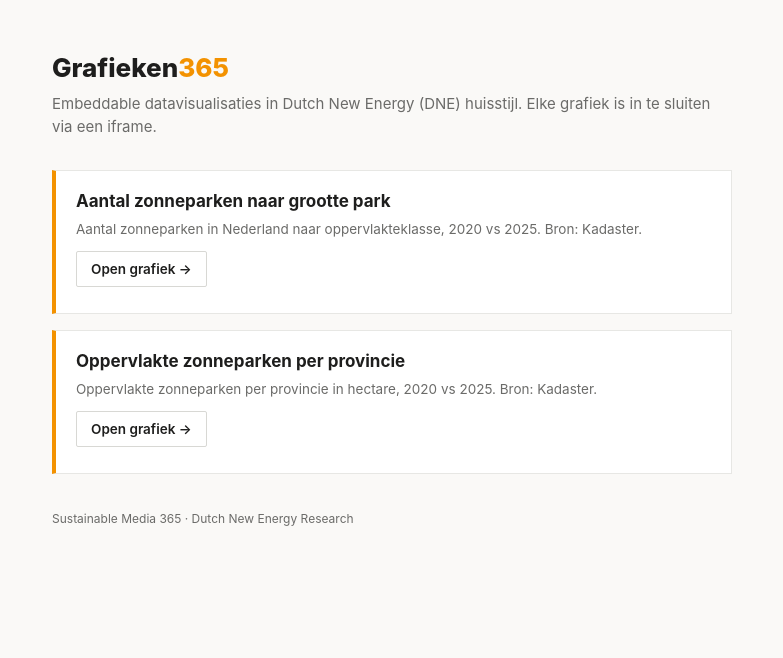
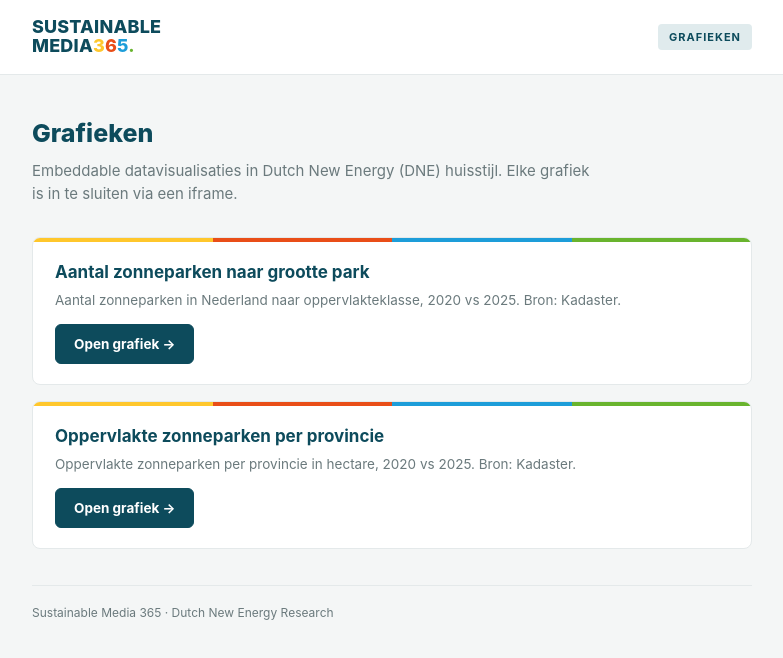
Before and after one commit to gijsdaniel/Grafieken-365, a plain HTML site: page index.html in a window 1280 px wide. Shown: the whole page, without its empty margins (248-1031 px from the left). Drawn offline with Linux system fonts and the light colour scheme.

Commit message:
Index.html

```diff
--- a/index.html
+++ b/index.html
@@ -3,99 +3,156 @@
 <head>
 <meta charset="UTF-8">
 <meta name="viewport" content="width=device-width, initial-scale=1.0">
-<title>Grafieken 365 — DNE embeddable charts</title>
+<title>Sustainable Media 365 — embeddable grafieken</title>
 <style>
   :root{
-    --geel:#FFC72C;
-    --oranje:#F39200;
-    --tekst:#1e1e1d;
-    --grijs:#6b6b69;
-    --grid:#e7e7e4;
+    --petrol:#0d4b5c;
+    --petrol-dark:#093a47;
+    --geel:#ffc72c;
+    --oranje:#e94e18;
+    --blauw:#1d9dd9;
+    --groen:#69b42e;
+    --tekst:#1e2a2d;
+    --grijs:#6b7a7d;
+    --lichtgrijs:#e4e9ea;
+    --bg:#f4f6f6;
     --wit:#ffffff;
   }
   *{box-sizing:border-box;margin:0;padding:0;}
   body{
     font-family:-apple-system,BlinkMacSystemFont,'Segoe UI','Helvetica Neue',Arial,sans-serif;
-    background:#faf9f7;
+    background:var(--bg);
     color:var(--tekst);
     -webkit-font-smoothing:antialiased;
     line-height:1.5;
   }
+  .topbar{
+    background:var(--wit);
+    border-bottom:1px solid var(--lichtgrijs);
+  }
+  .topbar .inner{
+    max-width:760px;
+    margin:0 auto;
+    padding:18px 20px;
+    display:flex;
+    align-items:center;
+    gap:12px;
+  }
+  /* Logo nagebouwd in stijl van Sustainable Media 365 */
+  .logo{
+    font-size:18px;
+    font-weight:800;
+    letter-spacing:0.2px;
+    line-height:1.05;
+    color:var(--petrol);
+    text-transform:uppercase;
+  }
+  .logo .l2{display:block;}
+  .logo .c3{color:var(--geel);}
+  .logo .c6{color:var(--oranje);}
+  .logo .c5{color:var(--blauw);}
+  .logo .dot{color:var(--groen);}
+  .topbar .tag{
+    margin-left:auto;
+    font-size:11px;
+    font-weight:700;
+    text-transform:uppercase;
+    letter-spacing:1px;
+    color:var(--petrol);
+    background:#e0ebed;
+    padding:5px 11px;
+    border-radius:4px;
+  }
   .wrap{
-    max-width:720px;
+    max-width:760px;
     margin:0 auto;
-    padding:48px 20px 64px;
+    padding:40px 20px 64px;
   }
   h1{
-    font-size:26px;
+    font-size:25px;
     font-weight:800;
-    margin-bottom:6px;
+    color:var(--petrol);
+    margin-bottom:8px;
   }
-  h1 .accent{color:var(--oranje);}
   .lead{
     color:var(--grijs);
     font-size:15px;
     margin-bottom:32px;
+    max-width:560px;
   }
   .card{
     background:var(--wit);
-    border:1px solid var(--grid);
-    border-left:4px solid var(--oranje);
-    padding:18px 20px;
+    border:1px solid var(--lichtgrijs);
+    border-radius:8px;
     margin-bottom:16px;
+    overflow:hidden;
   }
-  .card h2{
-    font-size:17px;
-    font-weight:700;
-    margin-bottom:4px;
+  /* Subtiele gekleurde accentstreep uit het 365-logo */
+  .card .stripe{
+    height:4px;
+    display:flex;
   }
-  .card p{
-    font-size:13.5px;
-    color:var(--grijs);
-    margin-bottom:12px;
-  }
+  .card .stripe span{flex:1;}
+  .card .stripe .s1{background:var(--geel);}
+  .card .stripe .s2{background:var(--oranje);}
+  .card .stripe .s3{background:var(--blauw);}
+  .card .stripe .s4{background:var(--groen);}
+  .card .body{padding:18px 22px 20px;}
+  .card h2{font-size:17px;font-weight:700;color:var(--petrol);margin-bottom:4px;}
+  .card p{font-size:13.5px;color:var(--grijs);margin-bottom:14px;}
   .card a{
     display:inline-block;
     font-size:13.5px;
-    font-weight:600;
-    color:var(--tekst);
+    font-weight:700;
+    color:var(--wit);
     text-decoration:none;
-    border:1px solid #d8d8d4;
-    border-radius:2px;
-    padding:7px 14px;
-    margin:0 8px 8px 0;
-    transition:background .15s,border-color .15s;
+    background:var(--petrol);
+    border:1px solid var(--petrol);
+    border-radius:6px;
+    padding:9px 18px;
+    transition:background .15s;
   }
   .card a:hover{
-    background:var(--geel);
-    border-color:var(--geel);
-  }
-  .card a.code{
-    color:var(--grijs);
-    font-weight:500;
+    background:var(--petrol-dark);
+    border-color:var(--petrol-dark);
   }
   .footer{
     margin-top:36px;
     font-size:12px;
     color:var(--grijs);
+    border-top:1px solid var(--lichtgrijs);
+    padding-top:18px;
   }
 </style>
 </head>
 <body>
+<div class="topbar">
+  <div class="inner">
+    <span class="logo">SUSTAINABLE<span class="l2">MEDIA<span class="c3">3</span><span class="c6">6</span><span class="c5">5</span><span class="dot">.</span></span></span>
+    <span class="tag">Grafieken</span>
+  </div>
+</div>
+
 <div class="wrap">
-  <h1>Grafieken<span class="accent">365</span></h1>
+  <h1>Grafieken</h1>
   <p class="lead">Embeddable datavisualisaties in Dutch New Energy (DNE) huisstijl. Elke grafiek is in te sluiten via een iframe.</p>
 
   <div class="card">
+    <div class="stripe"><span class="s1"></span><span class="s2"></span><span class="s3"></span><span class="s4"></span></div>
+    <div class="body">
       <h2>Aantal zonneparken naar grootte park</h2>
       <p>Aantal zonneparken in Nederland naar oppervlakteklasse, 2020 vs 2025. Bron: Kadaster.</p>
       <a href="zonneparken-grootte-dne.html">Open grafiek &rarr;</a>
     </div>
+  </div>
 
   <div class="card">
+    <div class="stripe"><span class="s1"></span><span class="s2"></span><span class="s3"></span><span class="s4"></span></div>
+    <div class="body">
       <h2>Oppervlakte zonneparken per provincie</h2>
       <p>Oppervlakte zonneparken per provincie in hectare, 2020 vs 2025. Bron: Kadaster.</p>
       <a href="zonneparken-provincie-dne.html">Open grafiek &rarr;</a>
+    </div>
   </div>
 
   <div class="footer">
```
Lines whose indentation alone changed are shown as unchanged.
